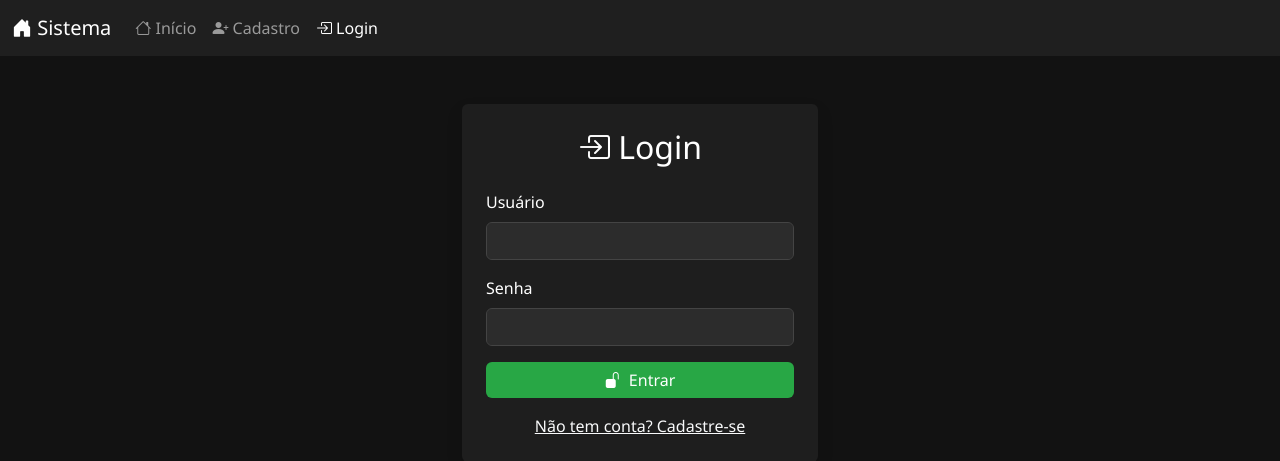
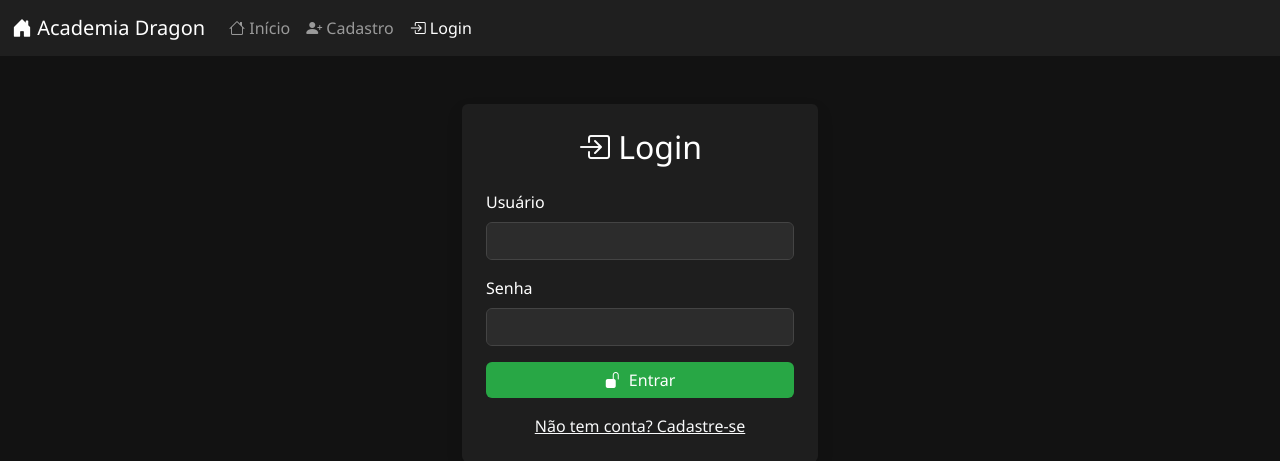
Before and after one commit to Sergiocostta/sistema-academia, a Flask app: page / in a window 1280 px wide. Shown: the top 461 px of the page. Run offline with Flask 3, Linux system fonts and the light colour scheme.

Commit message:
Atualizar o login.html

```diff
--- a/templates/login.html
+++ b/templates/login.html
@@ -35,7 +35,7 @@
 <body>
   <nav class="navbar navbar-expand-lg bg-dark-nav navbar-dark">
     <div class="container-fluid">
-      <a class="navbar-brand" href="#"><i class="bi bi-house-door-fill"></i> Sistema</a>
+      <a class="navbar-brand" href="#"><i class="bi bi-house-door-fill"></i> Academia Dragon</a>
       <button class="navbar-toggler" type="button" data-bs-toggle="collapse" data-bs-target="#menu">
         <span class="navbar-toggler-icon"></span>
       </button>
```
